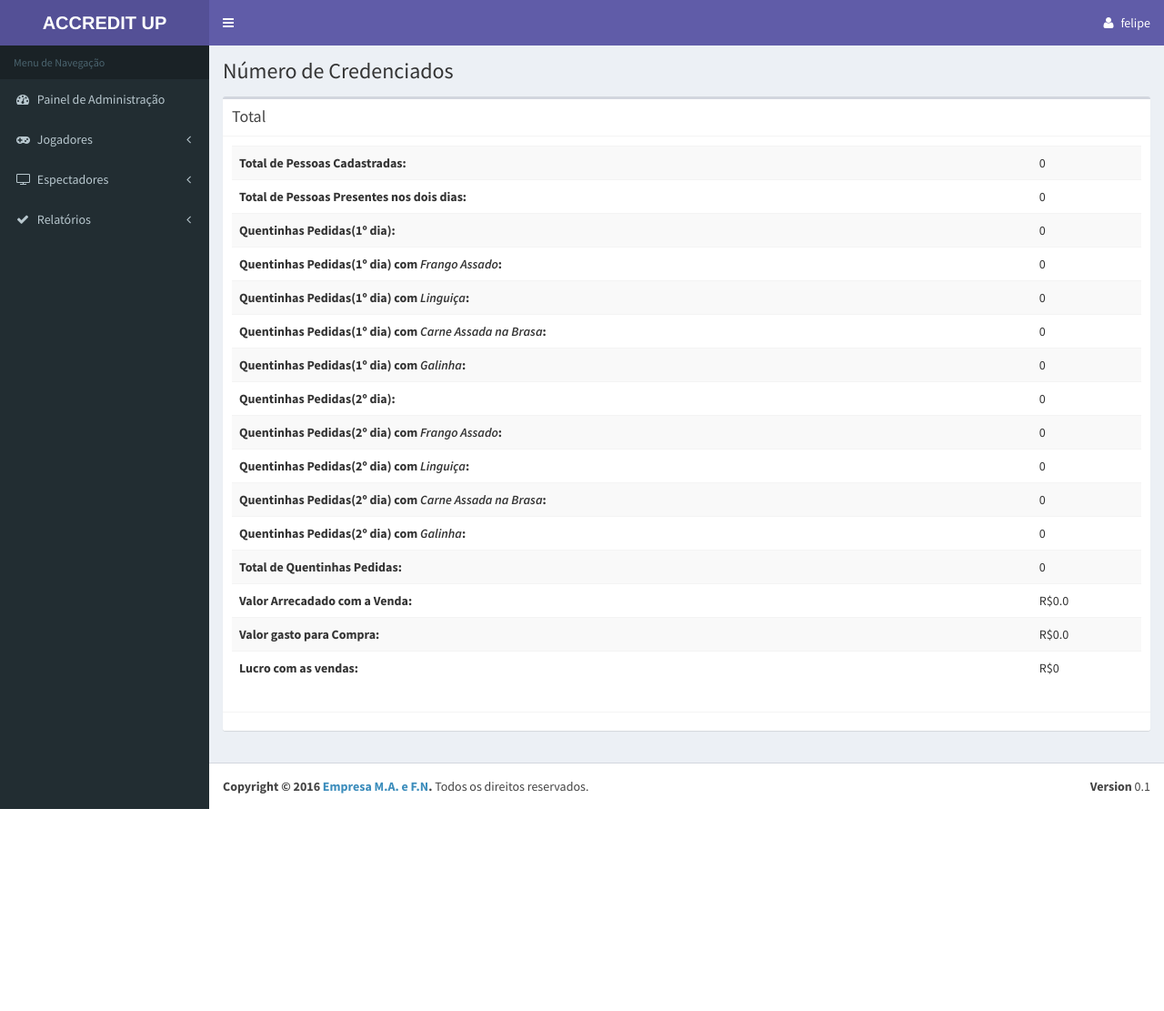
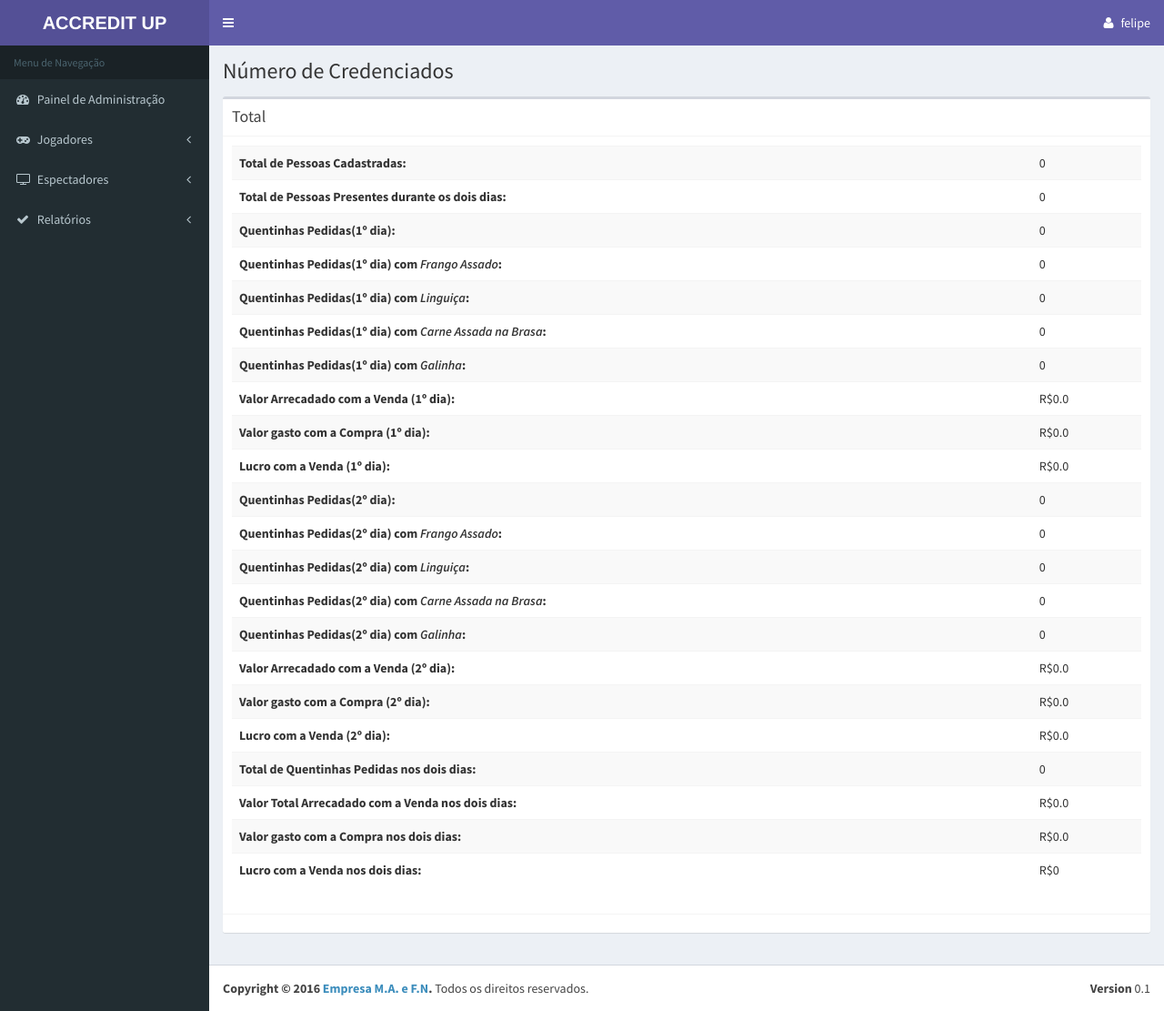
Before and after one commit to FelipeNunes04/Accreditation, a Django app: a page that uses jogadores/templates/base.html in a window 1280 px wide. Shown: the whole page at 91% size. Before the commit the page ends 889 px from the top, so only its background shows below. Run offline with Django 3.2, Linux system fonts and the light colour scheme; a user stored in the database is signed in; data that the repository does not hold is empty; some libraries are stand-ins or nearby versions.

Commit message:
alterações nos relatŕorios

```diff
--- a/jogadores/templates/base.html
+++ b/jogadores/templates/base.html
@@ -127,8 +127,8 @@ ACCREDIT UP</b></span>
                 <span>Relatórios</span>
                 <i class="fa fa-angle-left pull-right"></i>
                 <ul class="treeview-menu">
-                  <li><a href="{% url 'jogadores-credenciados' %}"><i class="fa fa-globe"></i>Jogadores Credenciados</a></li>
-                  <li><a href="{% url 'espectadores-credenciados' %}"><i class="fa fa-globe"></i>Espectadores Credenciados</a></li>
+                  <li><a href="{% url 'jogadores-credenciados' %}"><i class="fa fa-gamepad"></i>Jogadores Credenciados</a></li>
+                  <li><a href="{% url 'espectadores-credenciados' %}"><i class="fa fa-tv"></i>Espectadores Credenciados</a></li>
                   <li><a href="{% url 'quentinhas' %}"><i class="fa fa-globe"></i>Quentinhas</a></li>
                 </ul>
               </a>
--- a/relatorios/templates/espectadores_credenciados/count.html
+++ b/relatorios/templates/espectadores_credenciados/count.html
@@ -6,7 +6,7 @@
 {% block box_body %}
 <section>
 	<table class="table table-striped table-hover">
-		<tr><th>Espectadores Cadastrados:</th> <td>{{ num_espectadores }}</td></tr>
+		<tr><th>Espectadores Cadastrados:</th> <td>{{ num_espectadores_cadastrados }}</td></tr>
 		<tr><th>Espectadores Presentes (1º dia):</th> <td>{{ num_espectadores_presentes_dia1 }}</td></tr>
 		<tr><th>Espectadores Presentes (2º dia):</th> <td>{{ num_espectadores_presentes_dia2 }}</td></tr>
 		<tr><th>Espectadores que querem Quentinha (1º dia):</th> <td>{{ num_espectadores_quentinha_dia1 }}</td></tr>
--- a/relatorios/templates/quentinhas/count.html
+++ b/relatorios/templates/quentinhas/count.html
@@ -7,22 +7,28 @@
 <section>
 	<table class="table table-striped table-hover">
 		<tr><th>Total de Pessoas Cadastradas:</th> <td>{{ num_total_participantes }}</td></tr>
-		<tr><th>Total de Pessoas Presentes nos dois dias:</th> <td>{{ num_total_participantes_presentes }}</td></tr>
+		<tr><th>Total de Pessoas Presentes durante os dois dias:</th> <td>{{ num_total_participantes_presentes }}</td></tr>
 		<tr><th>Quentinhas Pedidas(1º dia):</th> <td>{{ num_total_quentinhas_dia1 }}</td></tr>
 		<tr><th>Quentinhas Pedidas(1º dia) com <i>Frango Assado</i>:</th> <td>{{ num_total_quentinhas_dia1_frango }}</td></tr>
 		<tr><th>Quentinhas Pedidas(1º dia) com <i>Linguiça</i>:</th> <td>{{ num_total_quentinhas_dia1_linguica }}</td></tr>
 		<tr><th>Quentinhas Pedidas(1º dia) com <i>Carne Assada na Brasa</i>:</th> <td>{{ num_total_quentinhas_dia1_carne }}</td></tr>
 		<tr><th>Quentinhas Pedidas(1º dia) com <i>Galinha</i>:</th> <td>{{ num_total_quentinhas_dia1_galinha }}</td></tr>
+		<tr><th>Valor Arrecadado com a Venda (1º dia):</th> <td>R${{ valor_venda_dia1 }}</td></tr>
+		<tr><th>Valor gasto com a Compra (1º dia):</th> <td>R${{ valor_compra_dia1 }}</td></tr>
+		<tr><th>Lucro com a Venda (1º dia):</th> <td>R${{ valor_lucro_dia1 }}</td></tr>
 
 		<tr><th>Quentinhas Pedidas(2º dia):</th> <td>{{ num_total_quentinhas_dia2 }}</td></tr>
 		<tr><th>Quentinhas Pedidas(2º dia) com <i>Frango Assado</i>:</th> <td>{{ num_total_quentinhas_dia2_frango }}</td></tr>
 		<tr><th>Quentinhas Pedidas(2º dia) com <i>Linguiça</i>:</th> <td>{{ num_total_quentinhas_dia2_linguica }}</td></tr>
 		<tr><th>Quentinhas Pedidas(2º dia) com <i>Carne Assada na Brasa</i>:</th> <td>{{ num_total_quentinhas_dia2_carne }}</td></tr>
 		<tr><th>Quentinhas Pedidas(2º dia) com <i>Galinha</i>:</th> <td>{{ num_total_quentinhas_dia2_galinha }}</td></tr>
-		<tr><th>Total de Quentinhas Pedidas:</th> <td>{{ num_total_quentinhas }}</td></tr>
-		<tr><th>Valor Arrecadado com a Venda:</th> <td>R${{ valor_total_venda }}</td></tr>
-		<tr><th>Valor gasto para Compra:</th> <td>R${{ valor_total_compra }}</td></tr>
-		<tr><th>Lucro com as vendas:</th> <td>R${{ valor_total_lucro|floatformat }}</td></tr>
+		<tr><th>Valor Arrecadado com a Venda (2º dia):</th> <td>R${{ valor_venda_dia2 }}</td></tr>
+		<tr><th>Valor gasto com a Compra (2º dia):</th> <td>R${{ valor_compra_dia2 }}</td></tr>
+		<tr><th>Lucro com a Venda (2º dia):</th> <td>R${{ valor_lucro_dia2 }}</td></tr>
+		<tr><th>Total de Quentinhas Pedidas nos dois dias:</th> <td>{{ num_total_quentinhas }}</td></tr>
+		<tr><th>Valor Total Arrecadado com a Venda nos dois dias:</th> <td>R${{ valor_total_venda }}</td></tr>
+		<tr><th>Valor gasto com a Compra nos dois dias:</th> <td>R${{ valor_total_compra }}</td></tr>
+		<tr><th>Lucro com a Venda nos dois dias:</th> <td>R${{ valor_total_lucro|floatformat }}</td></tr>
 	</table>
 </section>
 {% endblock	 %}
--- a/relatorios/views.py
+++ b/relatorios/views.py
@@ -4,7 +4,7 @@ from jogadores.models import Jogador
 from espectadores.models import Espectador
 
 preco_venda_quentinha = 10.00
-preco_compra_quentinha = 8.70
+preco_compra_quentinha = 8.50
 
 @login_required
 def jogadores_credenciados(request):
@@ -52,6 +52,7 @@ def jogadores_credenciados(request):
 
 @login_required
 def espectadores_credenciados(request):
+	espectadores_cadastrados = Espectador.objects.all()
 	espectadores_presentes_dia1 = Espectador.objects.filter(presente_dia1 = 'Sim')
 	espectadores_presentes_dia2 = Espectador.objects.filter(presente_dia2 = 'Sim')
 
@@ -85,6 +86,7 @@ def espectadores_credenciados(request):
 	num_espectadores_presentes_dia1 = espectadores_quentinha_dia1.count()
 	num_espectadores_presentes_dia2 = espectadores_presentes_dia2.count()
 	num_espectadores_total = num_espectadores_presentes_dia1 + num_espectadores_presentes_dia2
+	num_espectadores_cadastrados = espectadores_cadastrados.count()
 
 	return render(request, 'espectadores_credenciados/count.html', {"num_espectadores_presentes_dia1":num_espectadores_presentes_dia1,
 	 "num_espectadores_presentes_dia2":num_espectadores_presentes_dia2,"num_espectadores_quentinha_dia1":num_espectadores_quentinha_dia1,
@@ -93,7 +95,7 @@ def espectadores_credenciados(request):
 	 "num_espectadores_quentinha_dia1_linguica":num_espectadores_quentinha_dia1_linguica,"num_espectadores_quentinha_dia1_carne":num_espectadores_quentinha_dia1_carne,
 	 "num_espectadores_quentinha_dia1_galinha":num_espectadores_quentinha_dia1_galinha,"num_espectadores_quentinha_dia2_frango":num_espectadores_quentinha_dia2_frango,
 	 "num_espectadores_quentinha_dia2_linguica":num_espectadores_quentinha_dia2_linguica,"num_espectadores_quentinha_dia2_carne":num_espectadores_quentinha_dia2_carne,
-	 "num_espectadores_quentinha_dia2_galinha":num_espectadores_quentinha_dia2_galinha,
+	 "num_espectadores_quentinha_dia2_galinha":num_espectadores_quentinha_dia2_galinha,"num_espectadores_cadastrados": num_espectadores_cadastrados,
 	 })
 
 @login_required
@@ -183,6 +185,12 @@ def quentinhas(request):
 	num_total_quentinhas_dia2_carne = num_espectadores_quentinha_dia2_carne + num_jogadores_quentinha_dia2_carne
 	num_total_quentinhas_dia2_galinha = num_espectadores_quentinha_dia2_galinha + num_jogadores_quentinha_dia2_galinha
 	#preço da quentinha
+	valor_venda_dia1 = num_total_quentinhas_dia1 * preco_venda_quentinha
+	valor_compra_dia1 = num_total_quentinhas_dia1 * preco_compra_quentinha
+	valor_lucro_dia1 = valor_venda_dia1 - valor_compra_dia1
+	valor_venda_dia2 = num_total_quentinhas_dia2 * preco_venda_quentinha
+	valor_compra_dia2 = num_total_quentinhas_dia2 * preco_compra_quentinha
+	valor_lucro_dia2 = valor_venda_dia2 - valor_compra_dia2
 	valor_total_venda = num_total_quentinhas * preco_venda_quentinha
 	valor_total_compra =  num_total_quentinhas * preco_compra_quentinha
 	valor_total_lucro = valor_total_venda - valor_total_compra
@@ -195,5 +203,7 @@ def quentinhas(request):
 	 "num_total_quentinhas_dia2_carne":num_total_quentinhas_dia2_carne,"num_total_quentinhas_dia2_galinha":num_total_quentinhas_dia2_galinha,
 	 "num_total_quentinhas":num_total_quentinhas, "preco_venda_quentinha":preco_venda_quentinha,
 	 "preco_compra_quentinha":preco_compra_quentinha,"valor_total_venda":valor_total_venda,
-	 "valor_total_compra": valor_total_compra, "valor_total_lucro":valor_total_lucro
+	 "valor_total_compra": valor_total_compra, "valor_total_lucro":valor_total_lucro, "valor_venda_dia1":valor_venda_dia1,
+	 "valor_compra_dia1":valor_compra_dia1,"valor_venda_dia2":valor_venda_dia2,"valor_compra_dia2":valor_compra_dia2,
+	 "valor_lucro_dia2":valor_lucro_dia2,"valor_lucro_dia1":valor_lucro_dia1,
 	 })
```
Also changed, not shown: espectadores/views.py (+10 -3 lines), jogadores/views.py (+10 -3 lines), db.sqlite3.
